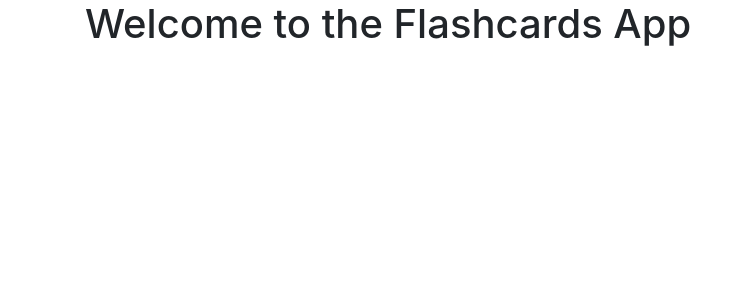
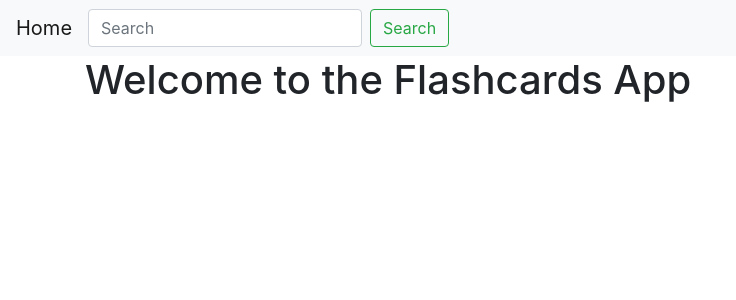
Before and after one commit to junaidali/flashcards, a Django app: page /flashcards/ in a window 1280 px wide. Shown: the top 300 px of the page, without its empty margins (0-736 px from the left). Run offline with Django 3.2, Linux system fonts and the light colour scheme; data that the repository does not hold is empty; some libraries are stand-ins or nearby versions.

Commit message:
starting to add navigation bar

```diff
--- a/webapp/templates/jinja2/flashcards/includes/header.html.j2
+++ b/webapp/templates/jinja2/flashcards/includes/header.html.j2
@@ -7,6 +7,16 @@
     <link rel="stylesheet" href="https://stackpath.bootstrapcdn.com/bootstrap/4.1.3/css/bootstrap.min.css" integrity="sha384-MCw98/SFnGE8fJT3GXwEOngsV7Zt27NXFoaoApmYm81iuXoPkFOJwJ8ERdknLPMO" crossorigin="anonymous">
 </head>
 <body>
+    <nav class="navbar navbar-expand-lg navbar-light bg-light">
+        <a class="navbar-brand" href="#">Home</a>
+        <button class="navbar-toggler" type="button" data-toggle="collapse" data-target="#navbarSupportedContent" aria-controls="navbarSupportedContent" aria-expanded="false" aria-label="Toggle navigation">
+        <span class="navbar-toggler-icon"></span>
+        </button>
+        <form class="form-inline my-2 my-lg-0">
+        <input class="form-control mr-sm-2" type="search" placeholder="Search" aria-label="Search">
+        <button class="btn btn-outline-success my-2 my-sm-0" type="submit">Search</button>
+        </form>
+    </nav>
     <div class="container">
         {% block body %}
         {% endblock %}
```
